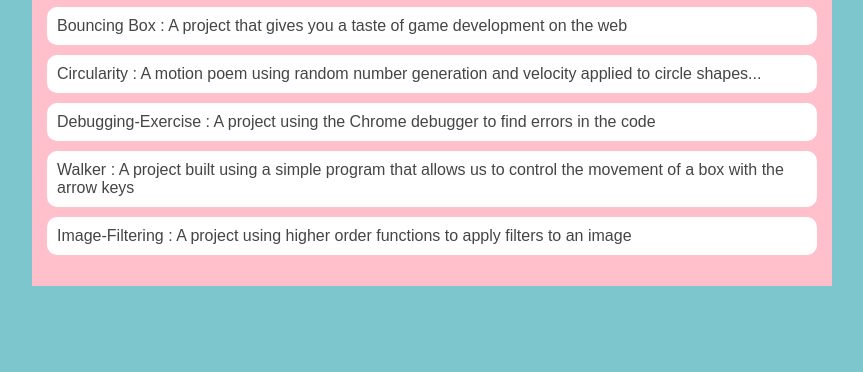
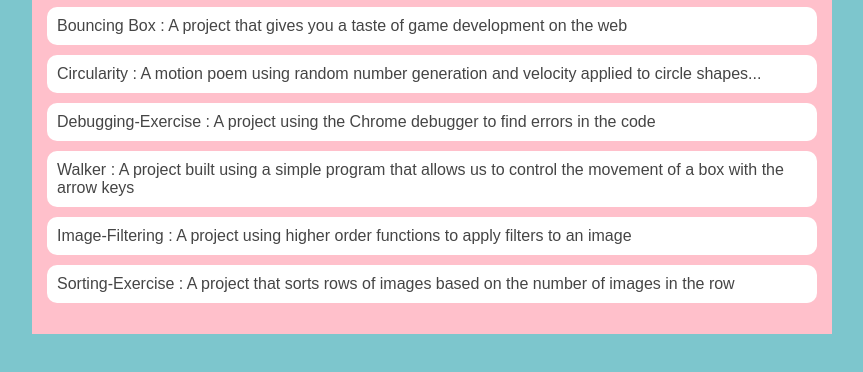
Before and after one commit to gweber101/Gabrielle-Weber.github.io, a plain HTML site: page portfolio.html in a window 1280 px wide. Shown: the part 262-634 px from the top of the page, without its empty margins (208-1071 px from the left). Drawn offline with Linux system fonts and the light colour scheme.

Commit message:
sorting exercise added

```diff
--- a/portfolio.html
+++ b/portfolio.html
@@ -107,6 +107,7 @@
                     <li><a href="asd-projects/debugging-exercise">Debugging-Exercise : A project using the Chrome debugger to find errors in the code</a></li>
                     <li><a href="asd-projects/walker/">Walker : A project built using a simple program that allows us to control the movement of a box with the arrow keys</a></li>
                     <li><a href="asd-projects/image-filtering/">Image-Filtering : A project using higher order functions to apply filters to an image</a></li>
+                    <li><a href="asd-projects/sorting-exercise/">Sorting-Exercise : A project that sorts rows of images based on the number of images in the row</a></li>
                 </ul>
             </div>
         </main>
```
